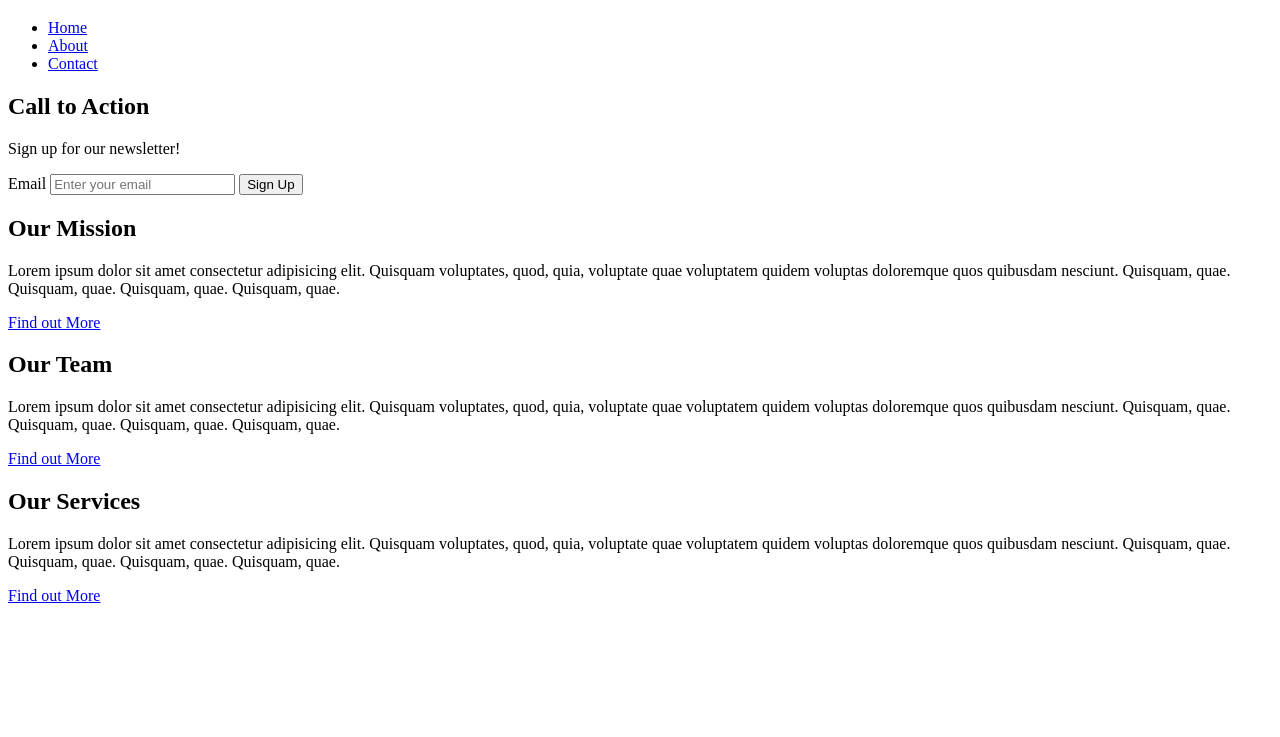
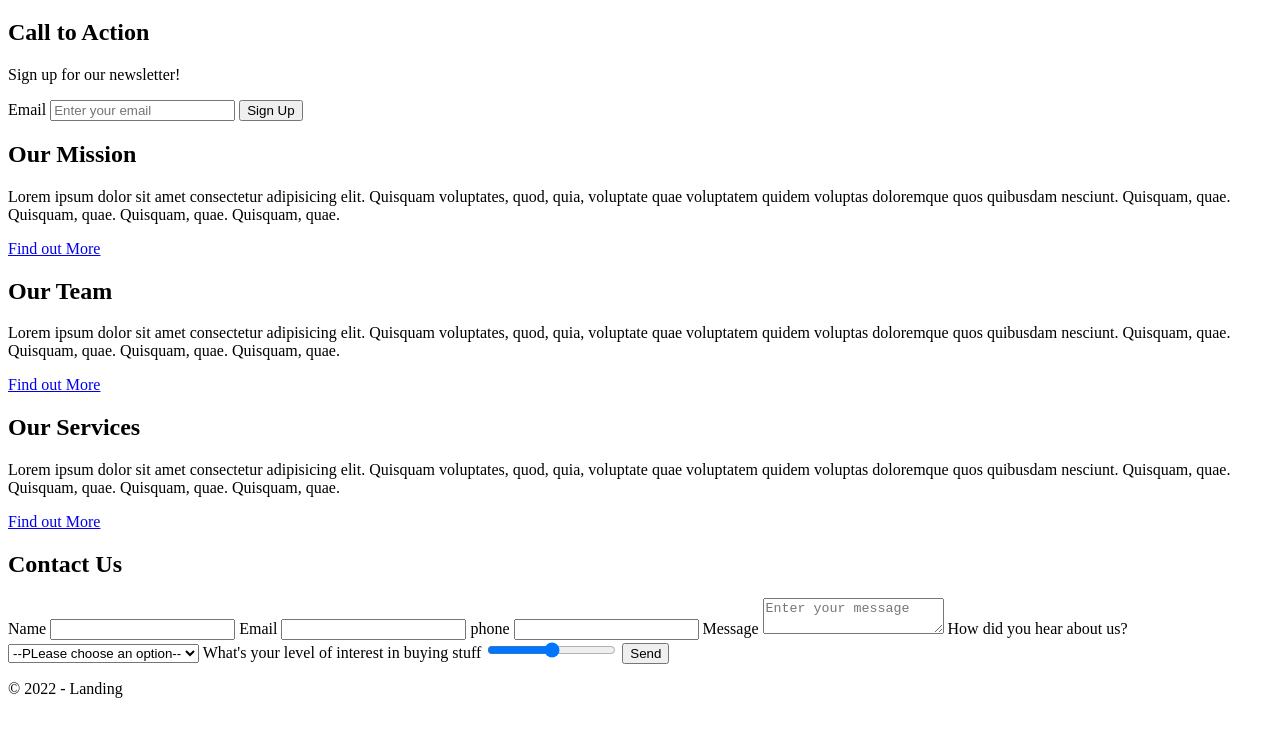
Before and after one commit to elementelligent/landing-page, a plain HTML site: page index.html in a window 1280 px wide. Shown: the part 61-798 px from the top of the page. Drawn offline with Linux system fonts and the light colour scheme.

Commit message:
adding form

```diff
--- a/index.html
+++ b/index.html
@@ -8,13 +8,7 @@
   <body>
     <header><h1>The Landing Page</h1>
 
-      <nav class="flex">
-        <ul class="flex">
-            <li><a href="./index.html">Home</a></li>
-            <li><a href="./about.html">About</a></li>
-            <li><a href="./contact.html">Contact</a></li>
-        </ul>
-    </nav>
+
 
     </header>
 
@@ -64,6 +58,58 @@
         </p>
         <a href="http://classics.mit.edu/">Find out More</a>
       </section>
+
+
+
+      <form class="flex flex--col">
+        <h2>Contact Us</h2>
+
+          <label for="name" class="sr-only">Name</label>
+          <input type="text" id="name" name="name" />
+
+
+          <label for="email">Email</label>
+          <input type="email" id="email" name="email" />
+
+          <label for="phone">phone</label>
+          <input type="phone" id="phone" name="phone" />
+
+          <label for="message">Message</label>
+          <textarea id="message" placeholder="Enter your message"></textarea>
+
+
+
+
+
+
+
+
+
+          <label for="hear-select">How did you hear about us?</label>
+
+          <select name="heard" id="hear-select">
+            <option value="">--PLease choose an option--</option>
+
+            <option value="friends">Friends</option>
+            <option value="search">Search Engine</option>
+            <option value="ad">Advertisement</option>
+            <option value="other">Other</option>
+          </select>
+
+          <label for="interest">What's your level of interest in buying stuff</label>
+          <input type="range" id="interest" name="interest" min="0" max="10" />
+
+
+        <button type="submit">Send</button>
+      </form>
     </main>
+
+    <footer>
+
+      <p>&copy; 2022 - Landing</p>
+
+
+  </footer>
+
   </body>
 </html>
```
